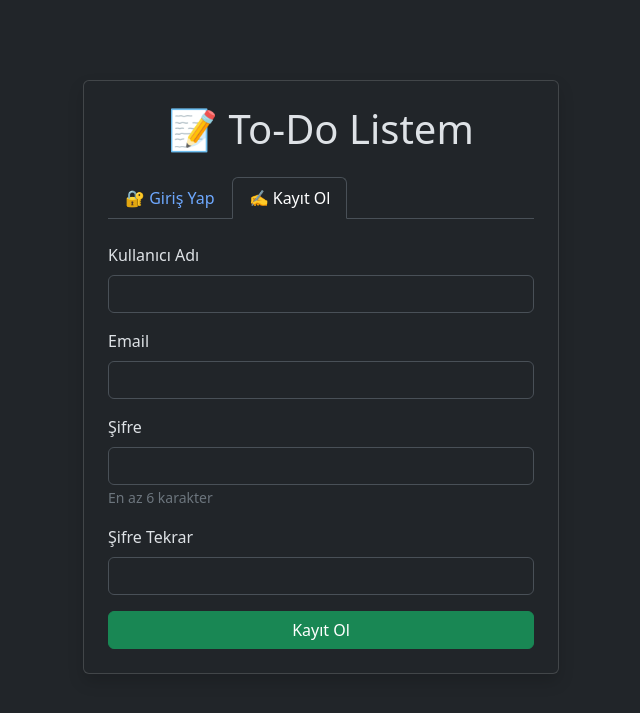
After one commit to azrabaltali/todo-app, a Flask app: page /auth in a window 1280 px wide, after a click on "✍️ Kayıt Ol". The commit adds this page. Shown: the top 713 px of the page, without its empty margins (319-959 px from the left). Run offline with Flask 3, Linux system fonts and the light colour scheme.

Commit message:
giriş/çıkış/kayit eklendi

```diff
--- a/app.py
+++ b/app.py
@@ -1,5 +1,6 @@
 from flask import Flask, render_template, request, redirect, url_for
 from flask_sqlalchemy import SQLAlchemy
+from flask import Flask, render_template, request, redirect, url_for, flash
 from flask_login import (
     LoginManager,
     UserMixin,
@@ -19,7 +20,9 @@ db = SQLAlchemy(app)
 
 login_manager = LoginManager()
 login_manager.init_app(app)
-login_manager.login_view = "giris"
+login_manager.login_view = "auth"
+login_manager.login_message = "Bu sayfayı görmek için giriş yapmalısın."
+login_manager.login_message_category = "warning"
 
 
 @login_manager.user_loader
@@ -53,13 +56,84 @@ class Gorev(db.Model):
         return f"<Gorev {self.id}: {self.baslik}>"
 
 
+# ---------------------- AUTH (GİRİŞ + KAYIT) ---------------------- #
+
+@app.route("/auth", methods=["GET", "POST"])
+def auth():
+    aktif_sekme = request.form.get("form_tipi", "giris")  # POST'ta hangi form gönderildi
+
+    if request.method == "POST":
+        if aktif_sekme == "kayit":
+            # --- KAYIT İŞLEMİ ---
+            email = request.form.get("email", "").strip().lower()
+            kullanici_adi = request.form.get("kullanici_adi", "").strip()
+            sifre = request.form.get("sifre", "")
+            sifre_tekrar = request.form.get("sifre_tekrar", "")
+
+            hata = None
+
+            if not email or not kullanici_adi or not sifre:
+                hata = "Tüm alanlar zorunludur."
+            elif len(sifre) < 6:
+                hata = "Şifre en az 6 karakter olmalıdır."
+            elif sifre != sifre_tekrar:
+                hata = "Şifreler eşleşmiyor."
+            elif Kullanici.query.filter_by(email=email).first():
+                hata = "Bu email zaten kayıtlı."
+            elif Kullanici.query.filter_by(kullanici_adi=kullanici_adi).first():
+                hata = "Bu kullanıcı adı zaten alınmış."
+
+            if hata:
+                return render_template("auth.html", aktif_sekme="kayit",
+                                       hata=hata, email=email,
+                                       kullanici_adi=kullanici_adi)
+
+            yeni_kullanici = Kullanici(
+                email=email,
+                kullanici_adi=kullanici_adi,
+                sifre_hash=generate_password_hash(sifre),
+            )
+            db.session.add(yeni_kullanici)
+            db.session.commit()
+
+            flash("Kayıt başarılı! Şimdi giriş yapabilirsin.", "success")
+            return redirect(url_for("auth"))
+
+        else:
+            # --- GİRİŞ İŞLEMİ ---
+            email = request.form.get("email", "").strip().lower()
+            sifre = request.form.get("sifre", "")
+
+            kullanici = Kullanici.query.filter_by(email=email).first()
+
+            if not kullanici or not check_password_hash(kullanici.sifre_hash, sifre):
+                hata = "Email veya şifre hatalı."
+                return render_template("auth.html", aktif_sekme="giris",
+                                       hata=hata, email=email)
+
+            login_user(kullanici)
+            return redirect(url_for("ana_sayfa"))
+
+    # GET isteği → formu göster
+    return render_template("auth.html", aktif_sekme=aktif_sekme)
+
+
+@app.route("/cikis")
+def cikis():
+    logout_user()
+    return redirect(url_for("auth"))
+
+# ---------------------- GÖREV ROUTE'LARI ---------------------- #
+
 @app.route("/")
+@login_required
 def ana_sayfa():
-    gorevler = Gorev.query.all()
+    gorevler = Gorev.query.filter_by(kullanici_id=current_user.id).all()
     return render_template("index.html", gorevler=gorevler)
 
 
 @app.route("/ekle", methods=["POST"])
+@login_required
 def gorev_ekle():
     baslik = request.form.get("baslik", "").strip()
     aciklama = request.form.get("aciklama", "").strip()
@@ -72,6 +146,7 @@ def gorev_ekle():
             aciklama=aciklama,
             oncelik=oncelik,
             zorluk=int(zorluk),
+            kullanici_id=current_user.id,
         )
         db.session.add(yeni_gorev)
         db.session.commit()
@@ -80,29 +155,31 @@ def gorev_ekle():
 
 
 @app.route("/tamamla/<int:gorev_id>", methods=["POST"])
+@login_required
 def gorev_tamamla(gorev_id):
-    gorev = Gorev.query.get_or_404(gorev_id)
+    gorev = Gorev.query.filter_by(id=gorev_id, kullanici_id=current_user.id).first_or_404()
     gorev.tamamlandi = not gorev.tamamlandi
     db.session.commit()
     return redirect(url_for("ana_sayfa"))
 
 
 @app.route("/sil/<int:gorev_id>", methods=["POST"])
+@login_required
 def gorev_sil(gorev_id):
-    gorev = Gorev.query.get_or_404(gorev_id)
+    gorev = Gorev.query.filter_by(id=gorev_id, kullanici_id=current_user.id).first_or_404()
     db.session.delete(gorev)
     db.session.commit()
     return redirect(url_for("ana_sayfa"))
 
 
 @app.route("/ilerleme/<int:gorev_id>", methods=["POST"])
+@login_required
 def gorev_ilerleme(gorev_id):
-    gorev = Gorev.query.get_or_404(gorev_id)
+    gorev = Gorev.query.filter_by(id=gorev_id, kullanici_id=current_user.id).first_or_404()
     degisim = int(request.form.get("degisim", 0))
 
     yeni_deger = gorev.ilerleme + degisim
 
-    # 0-100 arasında sınırla
     if yeni_deger < 0:
         yeni_deger = 0
     elif yeni_deger > 100:
@@ -110,7 +187,6 @@ def gorev_ilerleme(gorev_id):
 
     gorev.ilerleme = yeni_deger
 
-    # İlerleme %100 olduysa otomatik tamamlandı işaretle
     if yeni_deger == 100:
         gorev.tamamlandi = True
 
@@ -119,20 +195,17 @@ def gorev_ilerleme(gorev_id):
 
 
 @app.route("/ozet")
+@login_required
 def ozet():
-    tum_gorevler = Gorev.query.all()
+    tum_gorevler = Gorev.query.filter_by(kullanici_id=current_user.id).all()
 
     toplam_gorev = len(tum_gorevler)
     tamamlanan = [g for g in tum_gorevler if g.tamamlandi]
     tamamlanan_sayi = len(tamamlanan)
 
-    # Tamamlanan görevlerin zorluk puanlarını topla
     kazanilan_yildiz = sum(g.zorluk for g in tamamlanan)
-
-    # Maksimum olası yıldız (hepsi tamamlansaydı)
     maksimum_yildiz = sum(g.zorluk for g in tum_gorevler)
 
-    # Yüzde (0'a bölme hatasına karşı)
     if maksimum_yildiz > 0:
         basari_yuzdesi = round((kazanilan_yildiz / maksimum_yildiz) * 100)
     else:
--- /dev/null
+++ b/templates/auth.html
@@ -0,0 +1,130 @@
+<!DOCTYPE html>
+<html lang="tr" data-bs-theme="dark">
+
+<head>
+    <meta charset="UTF-8">
+    <meta name="viewport" content="width=device-width, initial-scale=1">
+    <title>Giriş / Kayıt</title>
+    <link href="https://cdn.jsdelivr.net/npm/bootstrap@5.3.3/dist/css/bootstrap.min.css" rel="stylesheet">
+</head>
+
+<body>
+    <div class="container" style="max-width: 500px; margin-top: 80px;">
+
+        <div class="card shadow">
+            <div class="card-body p-4">
+
+                <h1 class="card-title text-center mb-4">📝 To-Do Listem</h1>
+
+                {# --- Flash mesajları --- #}
+                {% with mesajlar = get_flashed_messages(with_categories=true) %}
+                    {% if mesajlar %}
+                        {% for kategori, mesaj in mesajlar %}
+                        <div class="alert alert-{{ kategori }} alert-dismissible fade show" role="alert">
+                            {{ mesaj }}
+                            <button type="button" class="btn-close" data-bs-dismiss="alert"></button>
+                        </div>
+                        {% endfor %}
+                    {% endif %}
+                {% endwith %}
+
+                {# --- Hata mesajı --- #}
+                {% if hata %}
+                <div class="alert alert-danger">{{ hata }}</div>
+                {% endif %}
+
+                {# --- Sekmeler --- #}
+                <ul class="nav nav-tabs mb-4" role="tablist">
+                    <li class="nav-item" role="presentation">
+                        <button class="nav-link {% if aktif_sekme == 'giris' %}active{% endif %}"
+                                data-bs-toggle="tab" data-bs-target="#giris-tab"
+                                type="button" role="tab">
+                            🔐 Giriş Yap
+                        </button>
+                    </li>
+                    <li class="nav-item" role="presentation">
+                        <button class="nav-link {% if aktif_sekme == 'kayit' %}active{% endif %}"
+                                data-bs-toggle="tab" data-bs-target="#kayit-tab"
+                                type="button" role="tab">
+                            ✍️ Kayıt Ol
+                        </button>
+                    </li>
+                </ul>
+
+                <div class="tab-content">
+
+                    {# --- GİRİŞ SEKMESİ --- #}
+                    <div class="tab-pane fade {% if aktif_sekme == 'giris' %}show active{% endif %}"
+                         id="giris-tab" role="tabpanel">
+
+                        <form method="POST">
+                            <input type="hidden" name="form_tipi" value="giris">
+
+                            <div class="mb-3">
+                                <label class="form-label">Email</label>
+                                <input type="email" name="email" class="form-control"
+                                       value="{% if aktif_sekme == 'giris' %}{{ email or '' }}{% endif %}"
+                                       required>
+                            </div>
+
+                            <div class="mb-3">
+                                <label class="form-label">Şifre</label>
+                                <input type="password" name="sifre" class="form-control" required>
+                            </div>
+
+                            <button type="submit" class="btn btn-primary w-100">Giriş Yap</button>
+                        </form>
+
+                    </div>
+
+                    {# --- KAYIT SEKMESİ --- #}
+                    <div class="tab-pane fade {% if aktif_sekme == 'kayit' %}show active{% endif %}"
+                         id="kayit-tab" role="tabpanel">
+
+                        <form method="POST">
+                            <input type="hidden" name="form_tipi" value="kayit">
+
+                            <div class="mb-3">
+                                <label class="form-label">Kullanıcı Adı</label>
+                                <input type="text" name="kullanici_adi" class="form-control"
+                                       value="{% if aktif_sekme == 'kayit' %}{{ kullanici_adi or '' }}{% endif %}"
+                                       required>
+                            </div>
+
+                            <div class="mb-3">
+                                <label class="form-label">Email</label>
+                                <input type="email" name="email" class="form-control"
+                                       value="{% if aktif_sekme == 'kayit' %}{{ email or '' }}{% endif %}"
+                                       required>
+                            </div>
+
+                            <div class="mb-3">
+                                <label class="form-label">Şifre</label>
+                                <input type="password" name="sifre" class="form-control"
+                                       minlength="6" required>
+                                <small class="text-secondary">En az 6 karakter</small>
+                            </div>
+
+                            <div class="mb-3">
+                                <label class="form-label">Şifre Tekrar</label>
+                                <input type="password" name="sifre_tekrar" class="form-control"
+                                       minlength="6" required>
+                            </div>
+
+                            <button type="submit" class="btn btn-success w-100">Kayıt Ol</button>
+                        </form>
+
+                    </div>
+
+                </div>
+
+            </div>
+        </div>
+
+    </div>
+
+    {# --- Bootstrap JS (sekmeler için gerekli) --- #}
+    <script src="https://cdn.jsdelivr.net/npm/bootstrap@5.3.3/dist/js/bootstrap.bundle.min.js"></script>
+</body>
+
+</html>
```
Also changed, not shown: templates/index.html (+48 -26 lines).
